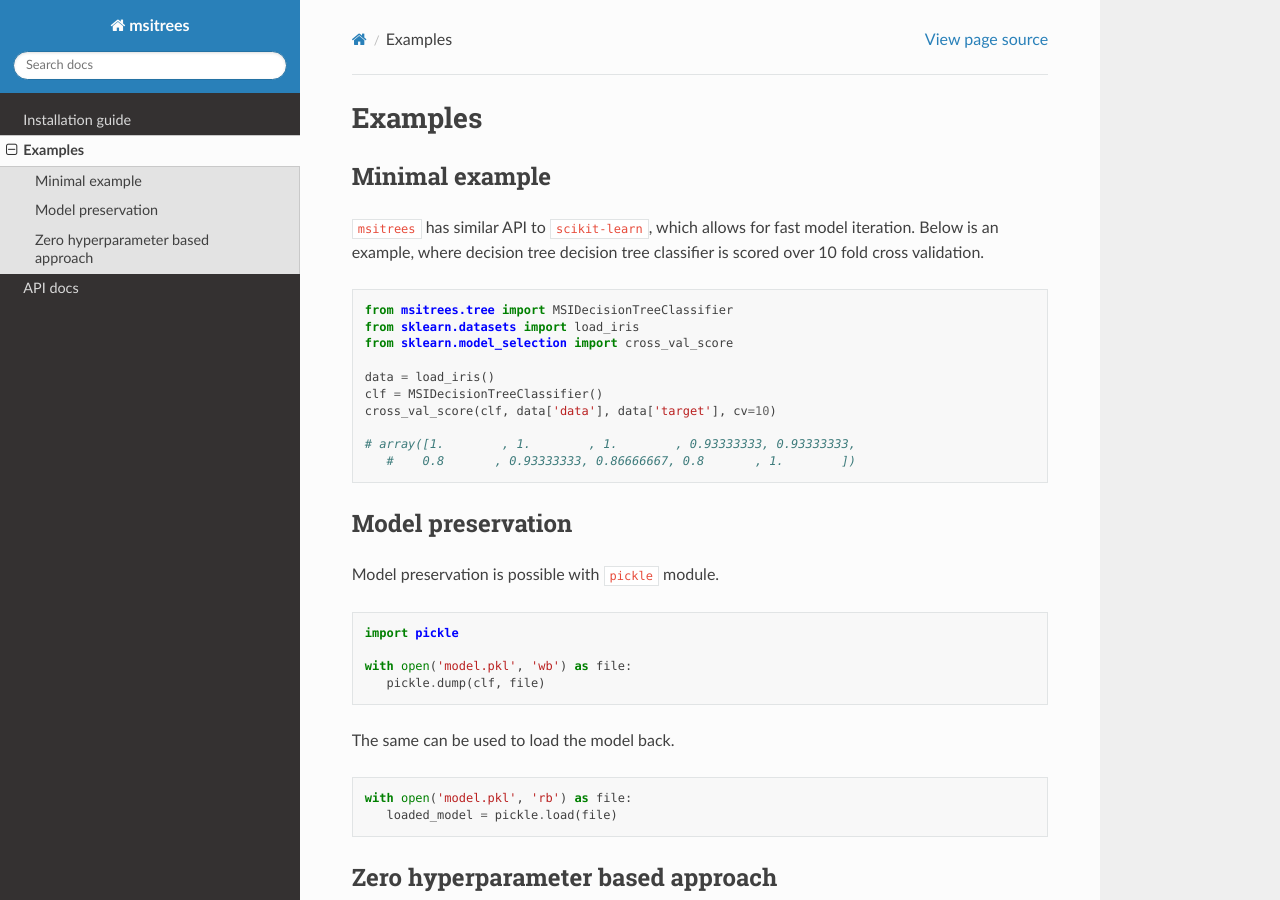
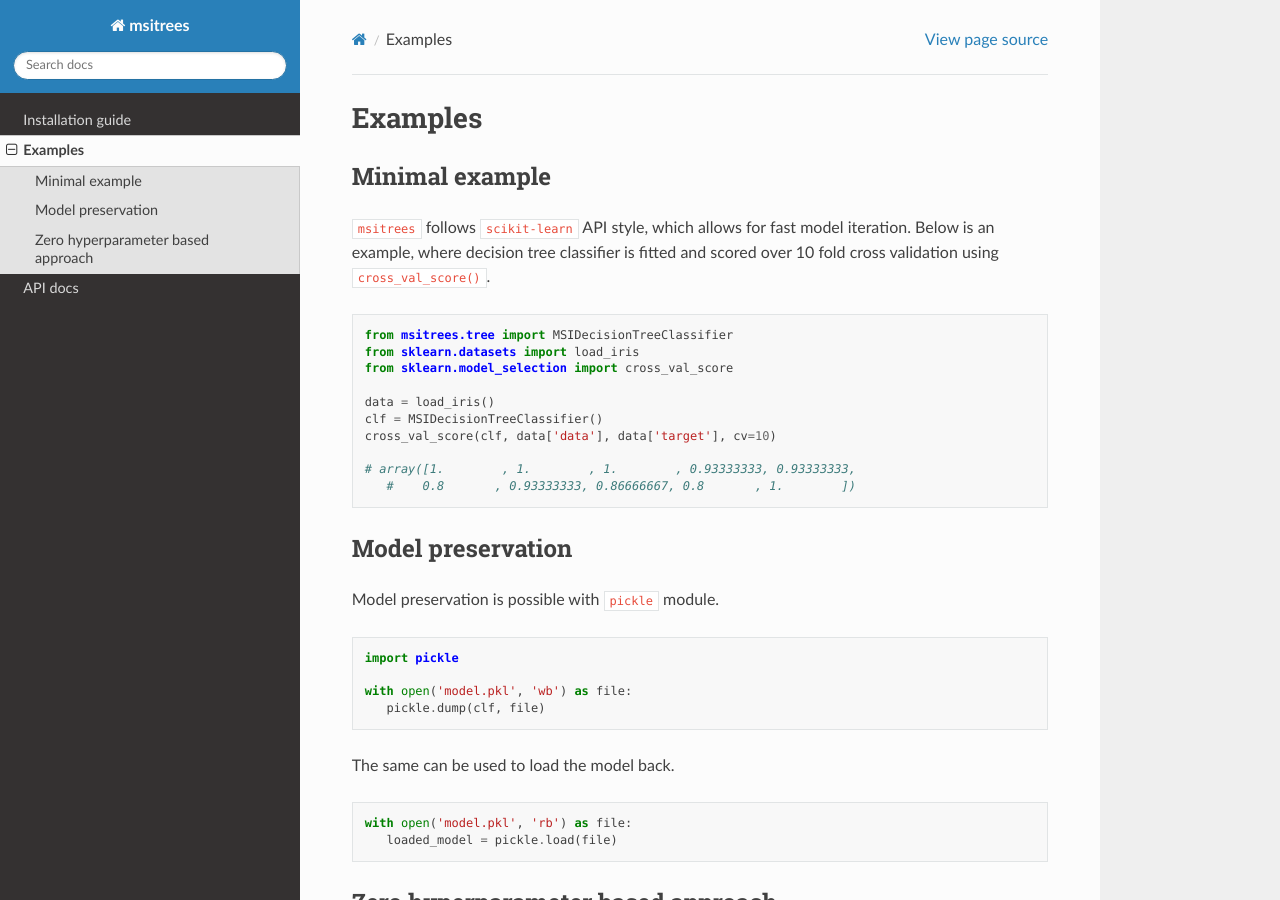
Before and after one commit to xadrianzetx/msitrees, a Sphinx documentation site: the page built from doc/quickstart.rst, in a window 1280 px wide and 900 px high. Built offline with Sphinx 7.4.7 and the Read the Docs theme 2.0.0, drawn with Linux system fonts in a browser that asks for light colours.

Commit message:
update docs

```diff
--- a/doc/quickstart.rst
+++ b/doc/quickstart.rst
@@ -4,8 +4,8 @@ Examples
 Minimal example
 ---------------
 
-:code:`msitrees` has similar API to :code:`scikit-learn`, which allows for fast model iteration. Below is an example, where decision tree decision
-tree classifier is scored over 10 fold cross validation.
+:code:`msitrees` follows :code:`scikit-learn` API style, which allows for fast model iteration. Below is an example, where decision
+tree classifier is fitted and scored over 10 fold cross validation using :code:`cross_val_score()`.
 
 .. code-block:: python
 
```
